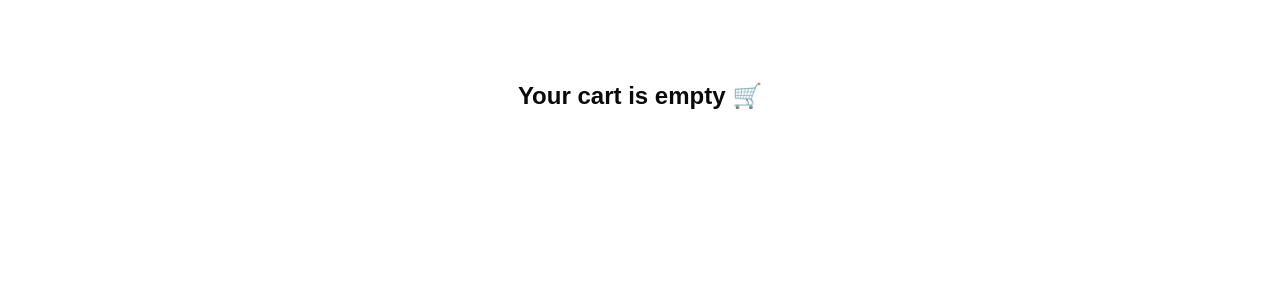
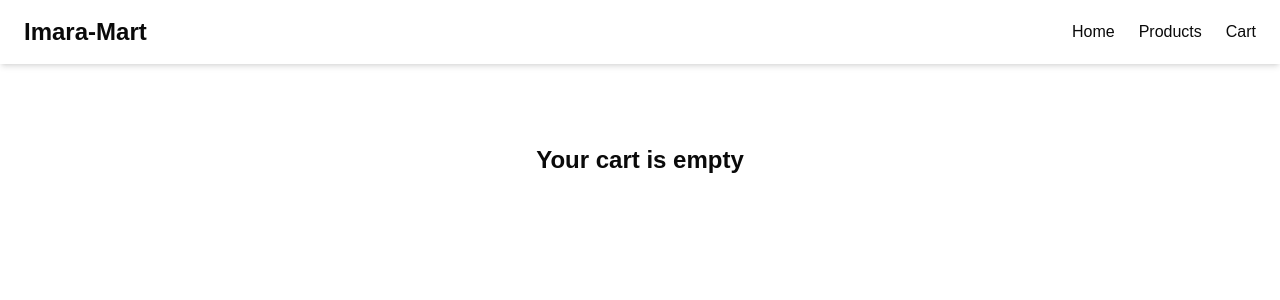
Before and after one commit to Mwas1515/Imara-mart-, a React (Vite) app: page /cart in a window 1280 px wide. Shown: the top 300 px of the page. Built offline with nearby package versions, Linux system fonts and the light colour scheme.

Commit message:
Implement shopping cart functionality

```diff
--- a/src/App.jsx
+++ b/src/App.jsx
@@ -7,10 +7,12 @@ import Overview from "./pages/Overview";
 import Reviews from "./pages/Reviews";
 import Specifications from "./pages/Specifications";
 import Cart from "./pages/Cart";
+import Navbar from "./components/Navbar";
 
 function App() {
   return (
     <BrowserRouter>
+     <Navbar />
       <Routes>
         <Route path="/" element={<Home />} />
 
--- /dev/null
+++ b/src/components/Navbar.jsx
@@ -0,0 +1,42 @@
+import { Link } from "react-router-dom";
+import { useCart } from "../context/CartContext";
+
+function Navbar() {
+  const { cartCount } = useCart();
+
+  return (
+    <nav className="bg-white shadow-md px-6 py-4 flex justify-between items-center">
+
+      {/* Logo */}
+      <Link to="/" className="text-2xl font-bold text-">
+        Imara-Mart
+      </Link>
+
+      {/* Links */}
+      <div className="flex items-center gap-6">
+
+        <Link to="/" className="hover:text-blue-600">
+          Home
+        </Link>
+
+        <Link to="/products" className="hover:text-blue-600">
+          Products
+        </Link>
+
+        <Link to="/cart" className="relative hover:text-blue-600">
+          Cart
+
+          {/* Badge */}
+          {cartCount > 0 && (
+            <span className="absolute -top-2 -right-3 bg-red-500 text-white text-xs px-2 py-0.5 rounded-full">
+              {cartCount}
+            </span>
+          )}
+        </Link>
+
+      </div>
+    </nav>
+  );
+}
+
+export default Navbar;
--- a/src/pages/Cart.jsx
+++ b/src/pages/Cart.jsx
@@ -8,7 +8,7 @@ function Cart() {
   if (cartItems.length === 0) {
     return (
       <div className="text-center mt-20">
-        <h1 className="text-2xl font-bold">Your cart is empty 🛒</h1>
+        <h1 className="text-2xl font-bold">Your cart is empty</h1>
       </div>
     );
   }
```
